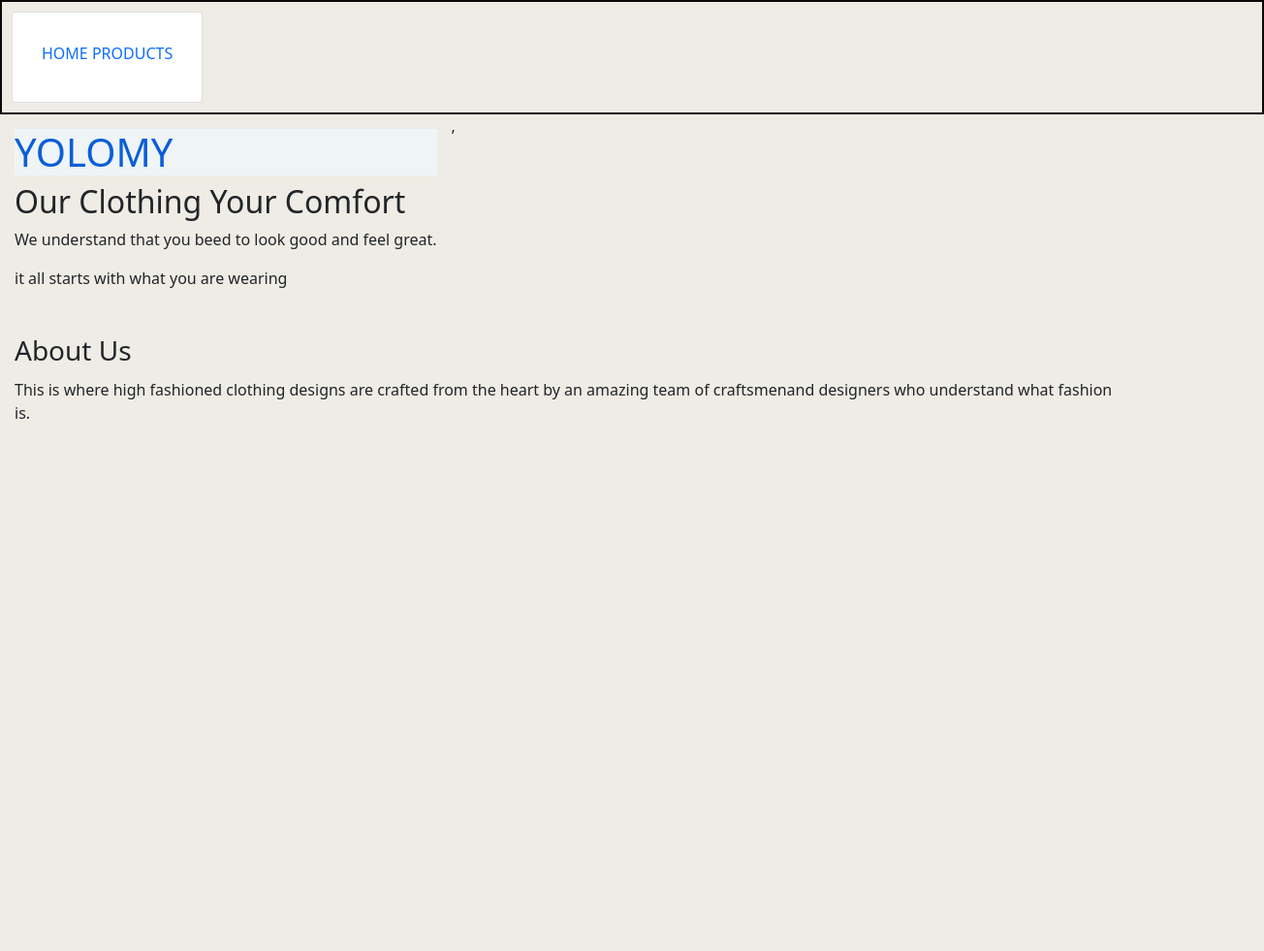
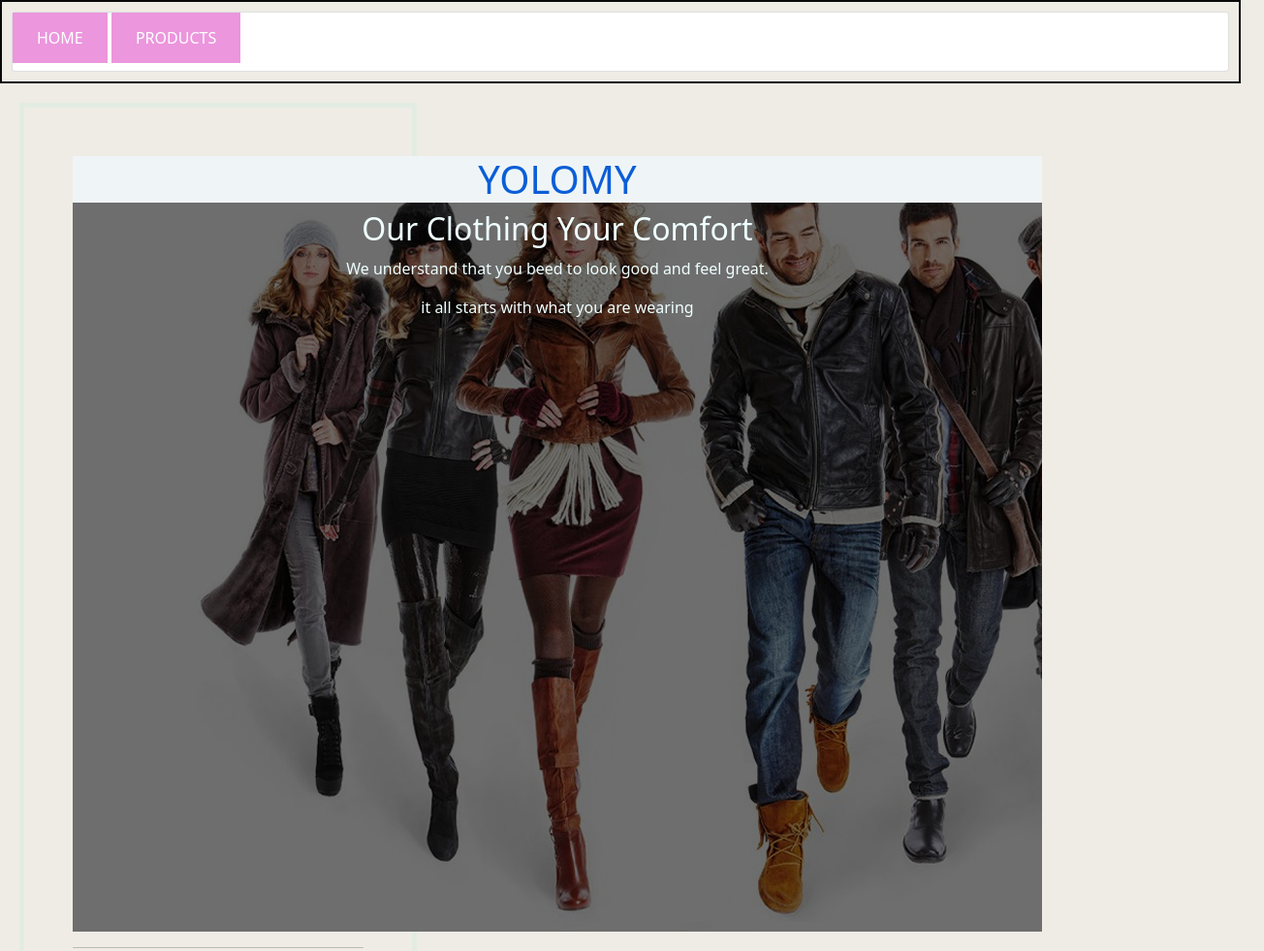
Before and after one commit to Alicia-krynne/yolomy, a plain HTML site: page bootstrap-practice-projects/index.html in a window 1280 px wide. Shown: the top 981 px of the page at 97% size, 1304 px wide, since content can reach past the window. Before the commit the page ends 800 px from the top, so only its background shows below. Drawn offline with Linux system fonts and the light colour scheme.

Commit message:
changes made

```diff
--- a/bootstrap-practice-projects/index.html
+++ b/bootstrap-practice-projects/index.html
@@ -9,7 +9,7 @@
     <link rel="stylesheet" href="../css/styles.css">
 </head>
 <body>
-        <section>
+        <section class="nav">
             <div class="container-fluid">
                 <div class="card">
                     <div class="card-title">
@@ -21,25 +21,19 @@
                 </div>
             </div>
         </section>
-    <section class="header">
-        <div>
+    <section id="heading">
+        <div id="background">
             <h1>YOLOMY</h1>
             <h2>Our Clothing Your Comfort</h2>
             <p>We understand that  you  beed to look good and feel great.</p>
             <p>it  all starts with  what you are wearing</p>
         </div>
-    </section>,
-    <section class="body">
-        <div id="container">
-            <div id="card-body">
-
-            </div>
-        </div>
-    </section>
-    <section class="Aboutus">
+        <hr>
+    </section >
+    <section id="aboutus">
         <div class="container">
             <h3>About Us</h3>
-            <p>This is where high fashioned clothing designs are  crafted from the heart by an  amazing team of craftsmenand designers who understand
+            <p id="text">This is where high fashioned clothing designs are  crafted from the heart by an  amazing team of crafts men and designers who understand
             what fashion is.
             </p>
         </div>
--- a/css/styles.css
+++ b/css/styles.css
@@ -7,11 +7,9 @@
   padding: 10px;
   border: 2px solid rgb(10, 10, 10);
   margin: 0;
-  text-align: right;
+  text-align: left;
 }
-.header{
-    background-image: url(../backgrounds/hero.jpg);
-}
+
 .gallery0{
     float: none;
 }
@@ -19,18 +17,72 @@
     float: left;
 }
 .gallery2{
-    float: right;
+    float: left;
 }
 .gallery3{
 float: left;
 }
 .gallery4{
-    float: right;
+    float: left;
 }
 .gallery5{
     float: left;
 
 }
-div{
-    float: left;
+.gallery {
+  margin: 5px;
+  border: 1px solid rgb(7, 7, 7);
+  float: left;
+  width: 180px;
+}
+.desc{
     padding: 15px;
+  text-align: center;
+}
+a:link, a:visited {
+    background-color: #eb96dd;
+    color: white;
+    padding: 14px 25px;
+    text-align: center;
+    text-decoration: none;
+    display: inline-block;
+  }
+  #background{
+      background-image: url(../bootstrap-practice-projects/backgrounds/hero.jpg);
+      color: azure;
+      text-align: center:justify;
+      opacity: 1;
+      height: 800px;
+      width: 1000px;
+  }
+  #heading{
+      text-align: center;
+      text-overflow: inherit;
+      width: 300px;
+      border: 5px solid rgb(227, 236, 227);
+      padding: 50px;
+      margin: 20px;
+  }
+  #aboutus{
+      background-image: url(../bootstrap-practice-projects/backgrounds/about.jpg);
+      background-repeat: no-repeat;
+      opacity: inherit;
+      text-align: center;
+      color: floralwhite;
+      border: 5px solid rgb(227, 236, 227);
+      padding: 50px;
+      margin: 20px;
+      height: 500px;
+      width: 800px;
+  }
+  #text{
+      text-align: center;
+    width: 300px;
+    border: 2px solid rgb(212, 110, 14);
+    padding: 50px;
+    margin: 20px;
+    float: right;
+  }
+  #h3{
+      float: right;
+  }
```
Also changed, not shown: bootstrap-practice-projects/products.html (+3 -0 lines), css/bootstrap.css.
